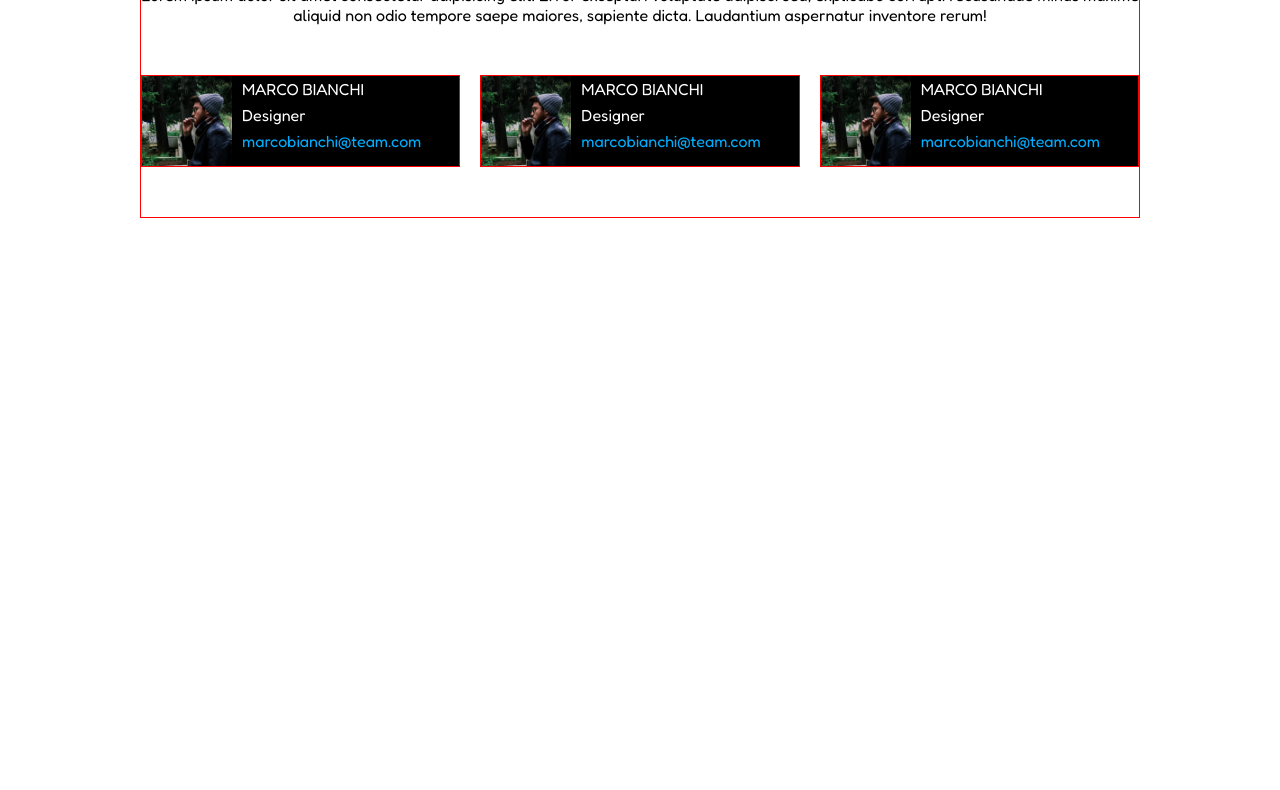
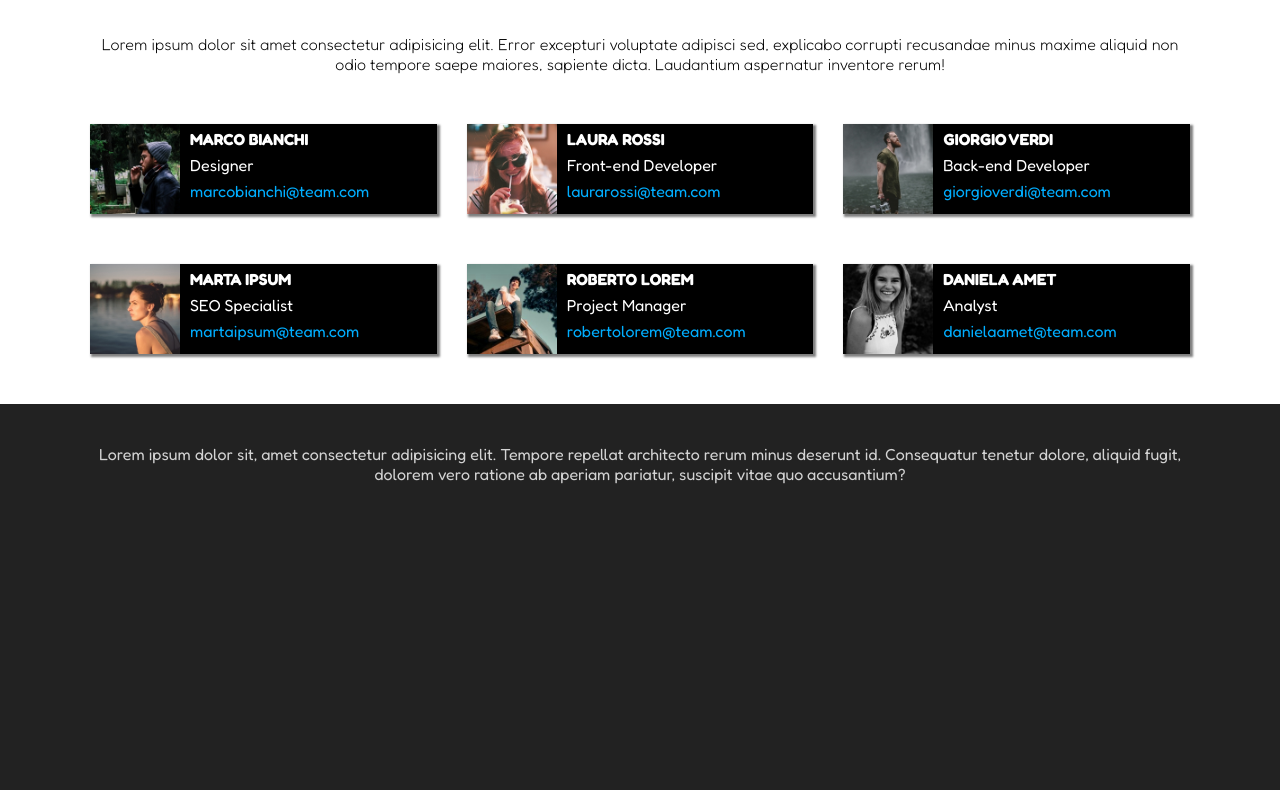
Before and after one commit to Ste79ITA/html-css-float-cards, a plain HTML site: page index.html in a window 1280 px wide. Shown: the part 158-948 px from the top of the page. Before the commit the page ends 800 px from the top, so only its background shows below. Drawn offline with Linux system fonts and the light colour scheme.

Commit message:
Final commit

```diff
--- a/CSS/style.css
+++ b/CSS/style.css
@@ -12,34 +12,57 @@ section {
     max-width: 100%;
 }
 
-p {
-padding: 50px 0px;
+footer {
+    background-color: rgb(34, 34, 34);
+    color: lightgrey;
+    padding-top: 40px;
+    padding-bottom: 90px;
+    height: 100vh;
 }
+
+footer > div {
+    max-width: 1100px;
+    text-align: center;
+    margin: 0 auto;
+}
+
 
 .container {
     margin: 0 auto;
     text-align: center;
-    max-width: 1000px;
-        padding: 50px 0px;
+    max-width: 1100px;
+    padding-top: 100px;
 }
 
-.page__title {
+.page-title {
     color: rgb(229, 49, 112);
     font-weight: bolder;
     font-size: 35px;
 }
 
+.page-text {
+padding: 50px 0px;
+font-weight: 300;
+}
+
 /* CARDS */
+
+.clearfix::after {
+    content: " ";
+    display: table;
+    clear: both;
+}
 
 .cards {
     text-align: left;
     background-color: black;
     float: left;
-    width: calc((100% - 40px) / 3);
-    margin-right: 20px;
-}
+    width: calc((100% - 60px) / 3);
+    margin-right: 30px;
+    margin-bottom: 50px;
+    box-shadow: 2px 2px 2px 1px rgba(0, 0, 0, 0.5);}
 
-.cards:last-child {
+.cards:nth-child(3n) {
     margin-right: 0px;
 }
 
@@ -48,23 +71,16 @@ padding: 50px 0px;
     padding: 3px;
 }
 
-.cards > div:first-child {
+.cards > :nth-child(2) {
 font-weight: bold;
 padding-top: 5px;
-color: red;
 }
 
 .cards > div:last-child {
 color: rgb(0, 174, 255);
 }
 
-.clearfix::after {
-    content: " ";
-    display: table;
-    clear: both;
-
-}
-.card__image {
+.card__img {
     float: left;
     width: 100px;
     padding-right: 10px;
--- a/index.html
+++ b/index.html
@@ -13,35 +13,56 @@
 
     <section>
 
-        <div class="container debug">
-            <div class="page__title">Meet Our Team</div>
-            <p class="page__text">Lorem ipsum dolor sit amet consectetur adipisicing elit. Error excepturi voluptate adipisci sed, explicabo corrupti recusandae minus maxime aliquid non odio tempore saepe maiores, sapiente dicta. Laudantium aspernatur inventore rerum!
+        <div class="container">
+            <h1 class="page-title">Meet Our Team</h1>
+            <p class="page-text">Lorem ipsum dolor sit amet consectetur adipisicing elit. Error excepturi voluptate adipisci sed, explicabo corrupti recusandae minus maxime aliquid non odio tempore saepe maiores, sapiente dicta. Laudantium aspernatur inventore rerum!
             </p>
-
+            <!-- FIRST ROW -->
             <div class="clearfix">
-                <div class="cards debug">
-                    <img class="card__image" src="./img/male1.png" alt="">
+                <div class="cards">
+                    <img class="card__img" src="./img/male1.png" alt="">
                     <div>MARCO BIANCHI</div>
                     <div>Designer</div>
                     <div>marcobianchi@team.com</div>
                 </div>
-                <div class="cards debug">
-                    <img class="card__image" src="./img/male1.png" alt="">
-                    <div>MARCO BIANCHI</div>
-                    <div>Designer</div>
-                    <div>marcobianchi@team.com</div>
+                <div class="cards">
+                    <img class="card__img" src="./img/female1.png" alt="">
+                    <div>LAURA ROSSI</div>
+                    <div>Front-end Developer</div>
+                    <div>laurarossi@team.com</div>
                 </div>
-                <div class="cards debug">
-                    <img class="card__image" src="./img/male1.png" alt="">
-                    <div>MARCO BIANCHI</div>
-                    <div>Designer</div>
-                    <div>marcobianchi@team.com</div>
+                <div class="cards">
+                    <img class="card__img" src="./img/male2.png" alt="">
+                    <div>GIORGIO VERDI</div>
+                    <div>Back-end Developer</div>
+                    <div>giorgioverdi@team.com</div>
                 </div>
-
-            </div>
+                <div class="cards">
+                    <img class="card__img" src="./img/female2.png" alt="">
+                    <div>MARTA IPSUM</div>
+                    <div>SEO Specialist</div>
+                    <div>martaipsum@team.com</div>
+                </div>
+                <div class="cards">
+                    <img class="card__img" src="./img/male3.png" alt="">
+                    <div>ROBERTO LOREM</div>
+                    <div>Project Manager</div>
+                    <div>robertolorem@team.com</div>
+                </div>
+                <div class="cards">
+                    <img class="card__img" src="./img/female3.png" alt="">
+                    <div>DANIELA AMET</div>
+                    <div>Analyst</div>
+                    <div>danielaamet@team.com</div>
+                </div>
         </div>
     </section>
 
+    <footer>
+        <div>
+        Lorem ipsum dolor sit, amet consectetur adipisicing elit. Tempore repellat architecto rerum minus deserunt id. Consequatur tenetur dolore, aliquid fugit, dolorem vero ratione ab aperiam pariatur, suscipit vitae quo accusantium?
+        </div>
+    </footer>
 
 </body>
 </html>
```
